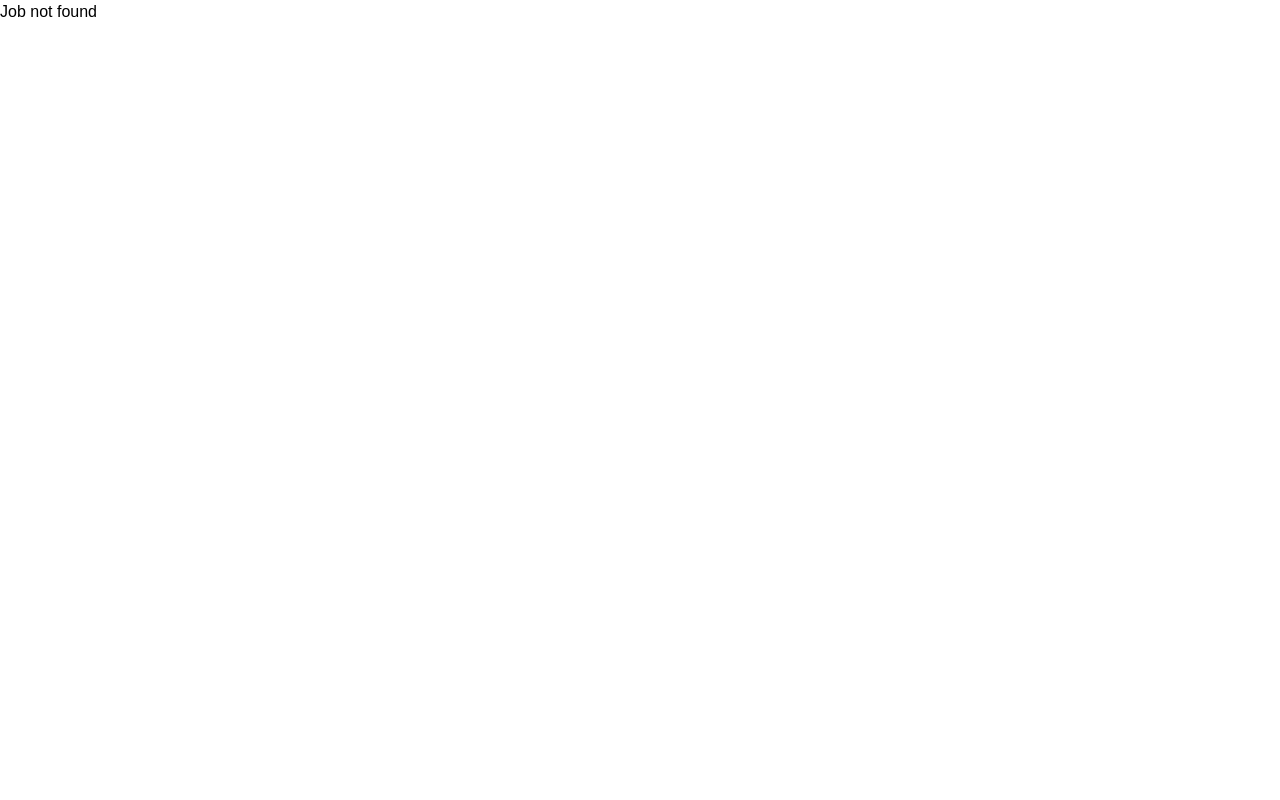
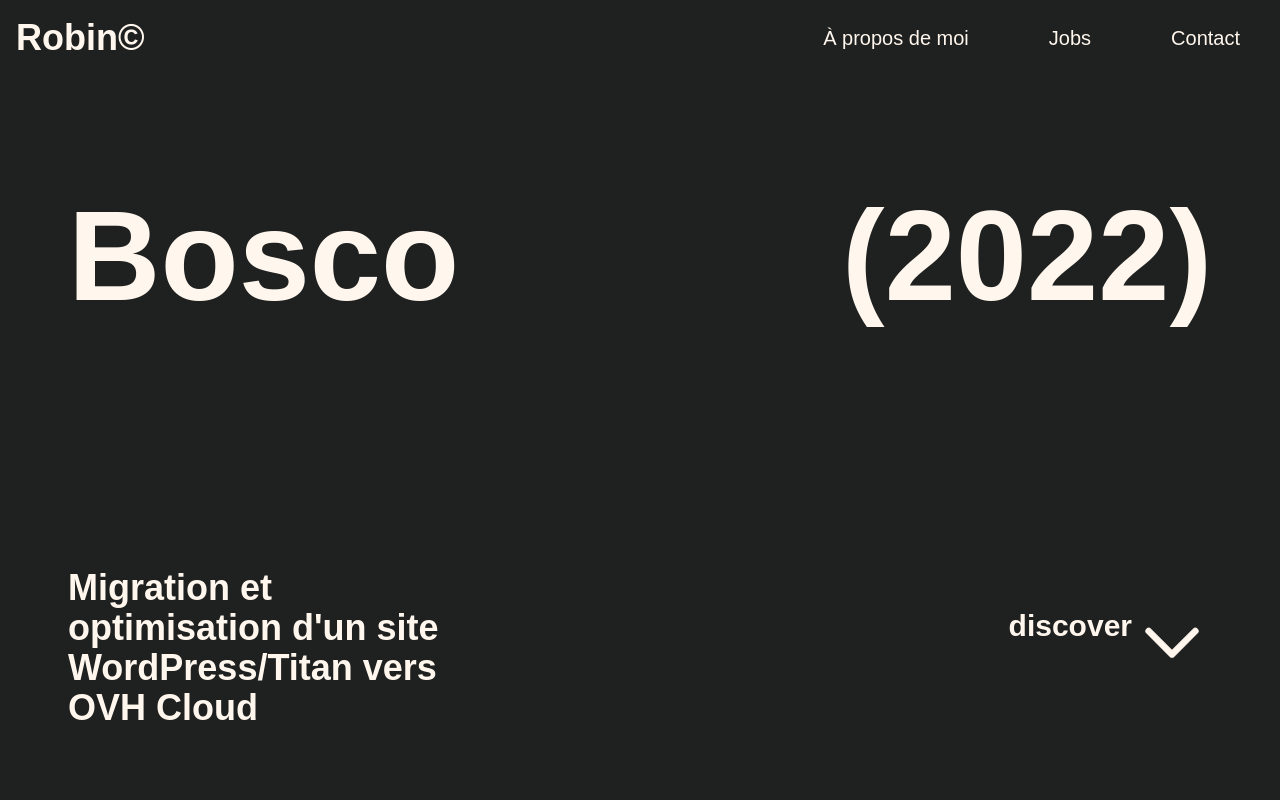
Before and after one commit to robiiii0/PortfolioV2.0, a Next.js app: page /Job/Bosco in a window 1280 px wide. Before the commit this address had no page. Shown: the top 800 px of the page. Built offline with nearby package versions, Linux system fonts and the light colour scheme; what tailwind-hamburgers would draw is missing.

Commit message:
Add Bosco job listing and update related components

```diff
--- a/app/Job/Job.tsx
+++ b/app/Job/Job.tsx
@@ -66,7 +66,7 @@ const Card = memo(function Card(props: { data: ObjList }) {
           <div className="flex justify-center mt-4" ref={imageRef}>
             {props.data.path !== "" ? (
               <iframe
-                className="rounded-2xl shadow-2xl transform hover:scale-105 transition-transform duration-300 w-full h-auto md:h-[60rem] border-none"
+                className="rounded-2xl shadow-2xl transform transition-transform duration-300 w-full h-auto md:h-[60rem] border-none"
                 src={props.data.path}
                 loading="lazy"
                 title={`${props.data.company} Preview`}
@@ -79,7 +79,7 @@ const Card = memo(function Card(props: { data: ObjList }) {
                   width={1920}
                   height={1080}
                   src={props.data.imgCover}
-                  className="w-full h-auto md:h-[60rem] rounded-xl mt-4 shadow-2xl cursor-pointer transform hover:scale-105 transition-transform duration-300 object-cover"
+                  className="w-full h-auto md:h-[60rem] rounded-xl mt-4 shadow-2xl cursor-pointer transform transition-transform duration-300 object-cover"
                   placeholder="blur"
                   blurDataURL="/path/to/low-res-image.jpg"
                   loading="lazy"
--- a/app/Job/JobList.ts
+++ b/app/Job/JobList.ts
@@ -127,4 +127,32 @@ export const ListJobs: ObjList[] = [
       "https://hiddenhillsclub.com/cdn/shop/files/MAIN_HIDDEN_HILLS_GRN_1d93f736-b25e-42f9-a074-8bba4446ba73.png?v=1667236646&width=3533",
     link: "https://hiddenhillsclub.com/",
   },
+  {
+    index: 5,
+    company: "Bosco",
+    companyEn: "Bosco",
+    jobName:
+      "Migration et optimisation d'un site WordPress/Titan vers OVH Cloud",
+    jobNameEn:
+      "Migration and optimization of a WordPress/Titan site to OVH Cloud",
+    title3: "title3",
+    description:
+      "Transfert des données et configuration des DNS pour assurer une transition fluide. Optimisation des performances et compatibilité avec l'hébergement OVH. Sécurisation et test du site après migration pour garantir son bon fonctionnement",
+    descriptionEng:
+      "Transfer of data and configuration of DNS to ensure a smooth transition. Optimization of performance and compatibility with OVH hosting. Securing and testing the site after migration to ensure its proper functioning",
+    alt: "alt",
+    imgCover: "/public/image.png",
+    imgArray: [
+      "/Bosco/47shots_so.png",
+      "/Eloken/devalpha.png",
+      "https://www.agencebosco.com/notre-travail",
+    ],
+    date: new Date(2022, 3, 24),
+    path: "https://www.agencebosco.com/",
+    aboutThem:
+      "Agence basé en France créant des sites web et campagnes en ligne pour des entreprises géniales.",
+    imglogo:
+      "https://cdn.prod.website-files.com/675a0703bf28f4aa106d1f99/675b411bfdb791db725a0c22_Capture_d_e%CC%81cran_2024-12-12_a%CC%80_20.59.22-removebg-preview-p-500.png",
+    link: "https://www.agencebosco.com/",
+  },
 ];
--- a/app/Job/[slug]/page.tsx
+++ b/app/Job/[slug]/page.tsx
@@ -12,6 +12,7 @@ import Link from "next/link";
 const JobDetailPage = () => {
   const pathname = usePathname();
   const slug = pathname?.split("/").pop();
+  console.log(slug);
 
   const [job, setJob] = useState<ObjList | null>(null);
   const [iframeError, setIframeError] = useState(false);
@@ -108,7 +109,7 @@ const JobDetailPage = () => {
                   initial={{ y: 50, opacity: 0 }}
                   animate={{ y: 0, opacity: 1 }}
                   transition={{ duration: 0.5, delay: 0.6 }}
-                  className="w-full h-[20rem] md:h-[30rem] lg:h-[40rem] relative border rounded-xl shadow-lg p-6"
+                  className="w-full h-[20rem] md:h-[30rem] lg:h-[40rem] relative border border-transparent rounded-xl shadow-lg p-6"
                 >
                   <Image
                     src={job.imgArray[0]}
--- a/app/data.ts
+++ b/app/data.ts
@@ -60,24 +60,26 @@ export const dataHomePage: DataHomePage[] = [
 export const ExempleListJobs: ObjList[] = [
   {
     index: 1,
-    company: "HiddensHills",
-    companyEn: "HiddensHills",
-    jobName: "Collaboration avec HiddensHills",
-    jobNameEn: "Collaboration with HiddensHills",
+    company: "Bosco",
+    companyEn: "Bosco",
+    jobName:
+      "Migration et optimisation d'un site WordPress/Titan vers OVH Cloud",
+    jobNameEn:
+      "Migration and optimization of a WordPress/Titan site to OVH Cloud",
     title3: "title3",
     description:
-      "Lors d'une mission en freelance j'ai dû concevoir de nouvelles fonctionnalités pour le site E-commerce de HiddensHills, une société basée à Los Angeles, je me suis donc occupé de toute la partie front-end.",
+      "Transfert des données et configuration des DNS pour assurer une transition fluide. Optimisation des performances et compatibilité avec l'hébergement OVH. Sécurisation et test du site après migration pour garantir son bon fonctionnement",
     descriptionEng:
-      "During a freelance mission I had to design new features for the E-commerce site of HiddensHills, a company based in Los Angeles, so I took care of the entire front-end part.",
+      "Transfer of data and configuration of DNS to ensure a smooth transition. Optimization of performance and compatibility with OVH hosting. Securing and testing the site after migration to ensure its proper functioning",
     alt: "alt",
-    imgCover: "/HiddensHills/cover.png",
+    imgCover: "/public/image.png",
     imgArray: [
-      "https://plus.unsplash.com/premium_photo-1675793715030-0584c8ec4a13?q=80&w=1974&auto=format&fit=crop&ixlib=rb-4.0.3&ixid=M3wxMjA3fDB8MHxwaG90by1wYWdlfHx8fGVufDB8fHx8fA%3D%3D",
-      "https://plus.unsplash.com/premium_photo-1675793715030-0584c8ec4a13?q=80&w=1974&auto=format&fit=crop&ixlib=rb-4.0.3&ixid=M3wxMjA3fDB8MHxwaG90by1wYWdlfHx8fGVufDB8fHx8fA%3D%3D",
-      "https://plus.unsplash.com/premium_photo-1675793715030-0584c8ec4a13?q=80&w=1974&auto=format&fit=crop&ixlib=rb-4.0.3&ixid=M3wxMjA3fDB8MHxwaG90by1wYWdlfHx8fGVufDB8fHx8fA%3D%3D",
+      "/Eloken/devbeta.png",
+      "/Eloken/devalpha.png",
+      "https://www.agencebosco.com/notre-travail",
     ],
     date: new Date(2022, 3, 24),
-    path: "",
+    path: "https://www.agencebosco.com/",
   },
   {
     index: 2,
--- a/app/page.tsx
+++ b/app/page.tsx
@@ -45,7 +45,7 @@ const Card = memo(function Card(props: {
               {props.data.path !== "" ? (
 
           <iframe
-            className="rounded-2xl shadow-2xl transform hover:scale-105 transition-transform duration-300 w-full h-auto md:h-[60rem] border-none"
+            className="rounded-2xl shadow-2xl transform transition-transform duration-300 w-full h-auto md:h-[60rem] border-none"
             src={props.data.path}
             title={`${props.data.company} Preview`}
             style={{ willChange: "transform" }}
@@ -64,7 +64,7 @@ const Card = memo(function Card(props: {
                   priority
                   loading="eager"
                   src={props.data.imgCover}
-                  className="w-full h-auto md:h-[60rem] rounded-xl mt-4 shadow-2xl cursor-pointer transform hover:scale-105 transition-transform duration-300 object-cover"
+                  className="w-full h-auto md:h-[60rem] rounded-xl mt-4 shadow-2xl cursor-pointer transform  transition-transform duration-300 object-cover"
                   style={{ willChange: "transform" }}
                 />
               </motion.div>
--- a/next.config.js
+++ b/next.config.js
@@ -14,7 +14,8 @@ module.exports = {
       "www.cfnewsimmo.net",
       "www.monconseillerenergie.fr",
       "static.wikia.nocookie.net",
-      "alpesphotographies.com"
+      "alpesphotographies.com",
+      "cdn.prod.website-files.com"
     ],
   },
 };
```
Also changed, not shown: public/Bosco/47shots_so.png (added).
